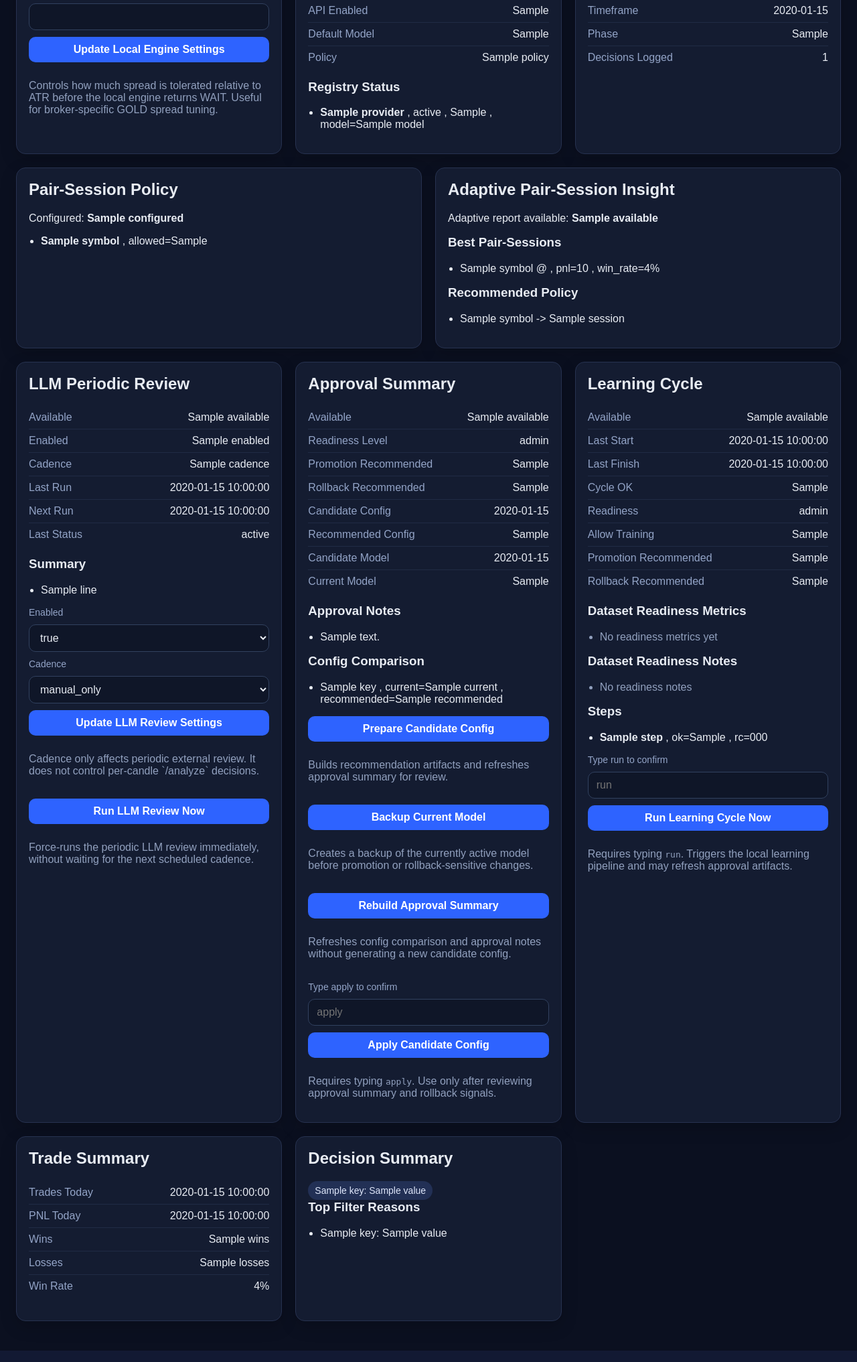
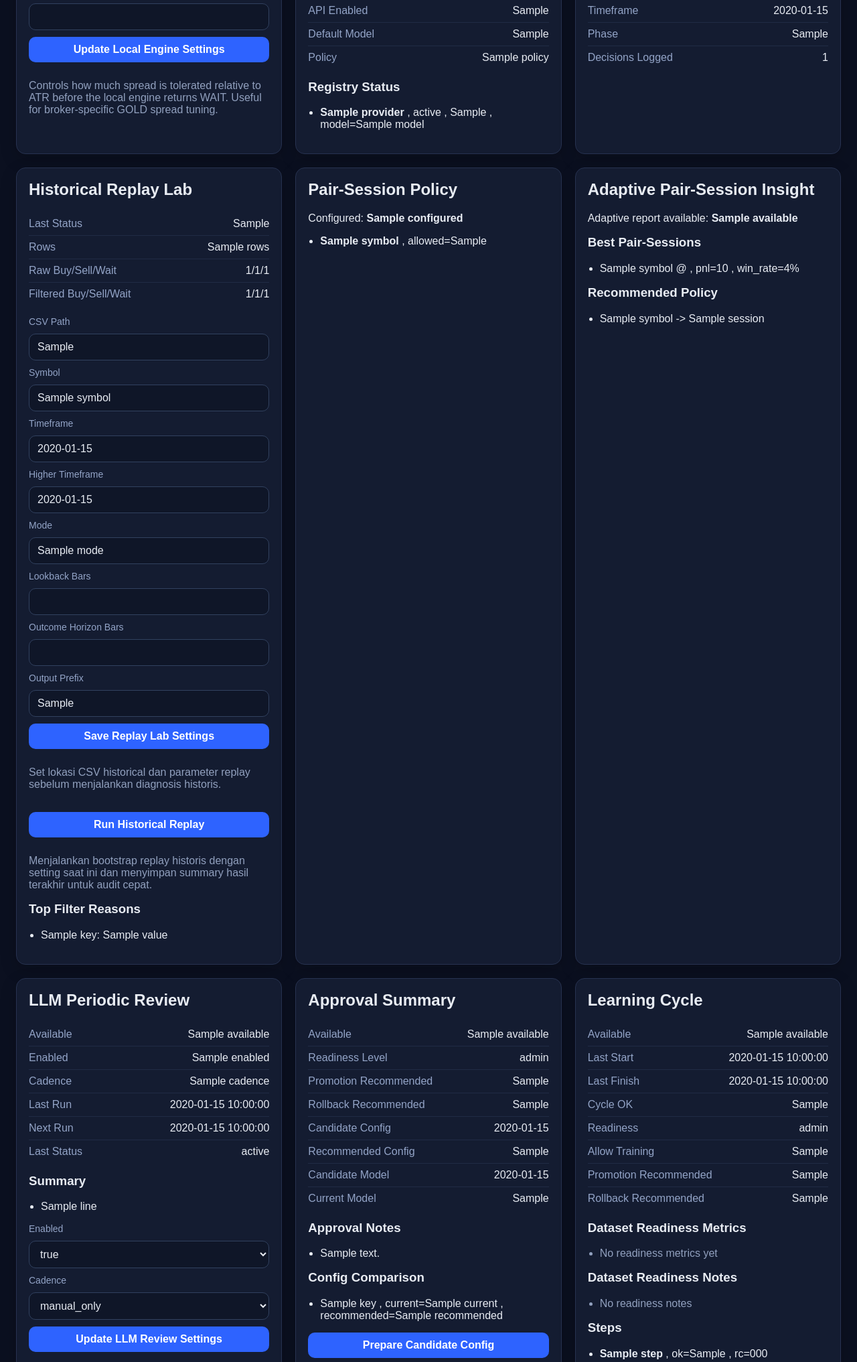
Before and after one commit to nzf210/bot_mt5_xau, a FastAPI app: template app/templates/ops_dashboard.html in a window 1280 px wide. Shown: the part 1301-3334 px from the top of the page at 67% size. Run offline with FastAPI, Linux system fonts and the light colour scheme; the template is opened without the code that fills it: most values are stand-ins (such as "Sample title", 1, 10 or a date in 2020).

Commit message:
feat: add historical replay lab to ops dashboard

```diff
--- a/app/templates/ops_dashboard.html
+++ b/app/templates/ops_dashboard.html
@@ -137,6 +137,48 @@
 </div>
 
 <div class="grid two">
+  <section class="card">
+    <h2>Historical Replay Lab</h2>
+    <dl class="kv">
+      <div><dt>Last Status</dt><dd>{{ summary.replay_lab.status.ok if summary.replay_lab.status.available else '-' }}</dd></div>
+      <div><dt>Rows</dt><dd>{{ summary.replay_lab.status.rows if summary.replay_lab.status.available else '-' }}</dd></div>
+      <div><dt>Raw Buy/Sell/Wait</dt><dd>{% if summary.replay_lab.status.available %}{{ summary.replay_lab.status.raw_buy_count or 0 }}/{{ summary.replay_lab.status.raw_sell_count or 0 }}/{{ summary.replay_lab.status.raw_wait_count or 0 }}{% else %}-{% endif %}</dd></div>
+      <div><dt>Filtered Buy/Sell/Wait</dt><dd>{% if summary.replay_lab.status.available %}{{ summary.replay_lab.status.buy_count or 0 }}/{{ summary.replay_lab.status.sell_count or 0 }}/{{ summary.replay_lab.status.wait_count or 0 }}{% else %}-{% endif %}</dd></div>
+    </dl>
+    <form method="post" action="/ops/replay-lab/settings" class="action-form">
+      <label for="replay_csv_path">CSV Path</label>
+      <input id="replay_csv_path" name="csv_path" type="text" value="{{ summary.replay_lab.settings.csv_path }}" />
+      <label for="replay_symbol">Symbol</label>
+      <input id="replay_symbol" name="symbol" type="text" value="{{ summary.replay_lab.settings.symbol }}" />
+      <label for="replay_timeframe">Timeframe</label>
+      <input id="replay_timeframe" name="timeframe" type="text" value="{{ summary.replay_lab.settings.timeframe }}" />
+      <label for="replay_higher_timeframe">Higher Timeframe</label>
+      <input id="replay_higher_timeframe" name="higher_timeframe" type="text" value="{{ summary.replay_lab.settings.higher_timeframe }}" />
+      <label for="replay_mode">Mode</label>
+      <input id="replay_mode" name="mode" type="text" value="{{ summary.replay_lab.settings.mode }}" />
+      <label for="replay_lookback_bars">Lookback Bars</label>
+      <input id="replay_lookback_bars" name="lookback_bars" type="number" min="3" step="1" value="{{ summary.replay_lab.settings.lookback_bars }}" />
+      <label for="replay_outcome_horizon_bars">Outcome Horizon Bars</label>
+      <input id="replay_outcome_horizon_bars" name="outcome_horizon_bars" type="number" min="1" step="1" value="{{ summary.replay_lab.settings.outcome_horizon_bars }}" />
+      <label for="replay_output_prefix">Output Prefix</label>
+      <input id="replay_output_prefix" name="output_prefix" type="text" value="{{ summary.replay_lab.settings.output_prefix }}" />
+      <button type="submit">Save Replay Lab Settings</button>
+      <p class="muted">Set lokasi CSV historical dan parameter replay sebelum menjalankan diagnosis historis.</p>
+    </form>
+    <form method="post" action="/ops/replay-lab/run" class="action-form">
+      <button type="submit">Run Historical Replay</button>
+      <p class="muted">Menjalankan bootstrap replay historis dengan setting saat ini dan menyimpan summary hasil terakhir untuk audit cepat.</p>
+    </form>
+    <h3>Top Filter Reasons</h3>
+    <ul>
+      {% for key, value in summary.replay_lab.status.top_filter_reasons.items() if summary.replay_lab.status.available %}
+      <li>{{ key }}: {{ value }}</li>
+      {% else %}
+      <li class="muted">No replay diagnostics yet</li>
+      {% endfor %}
+    </ul>
+  </section>
+
   <section class="card">
     <h2>Pair-Session Policy</h2>
     <p>
```
Also changed, not shown: OPS_UI_USAGE_GUIDE.md (+33 -4 lines), app/routes/ops.py (+52 -0 lines), app/services/ops_summary_service.py (+7 -0 lines), app/services/replay_lab_service.py (added, +52 -0 lines).
